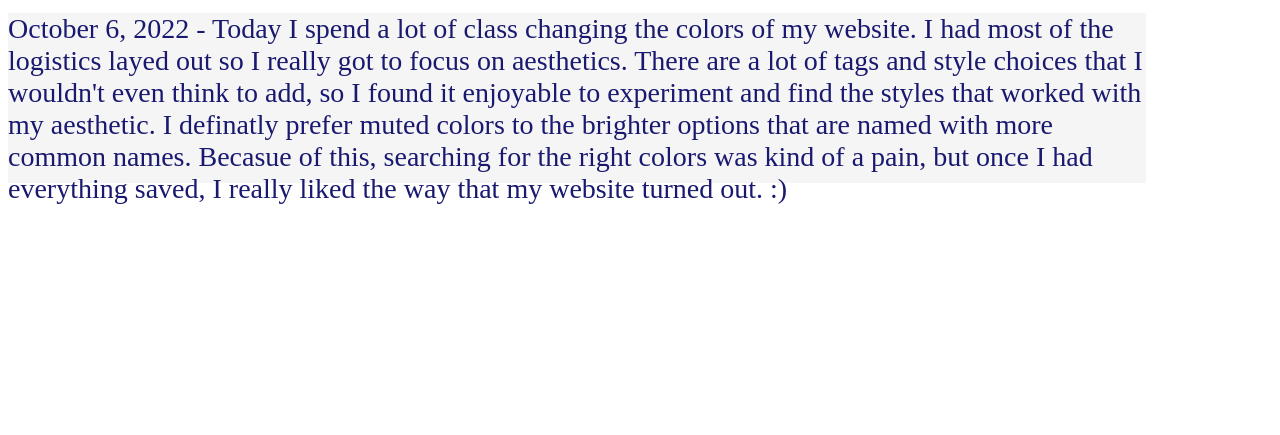
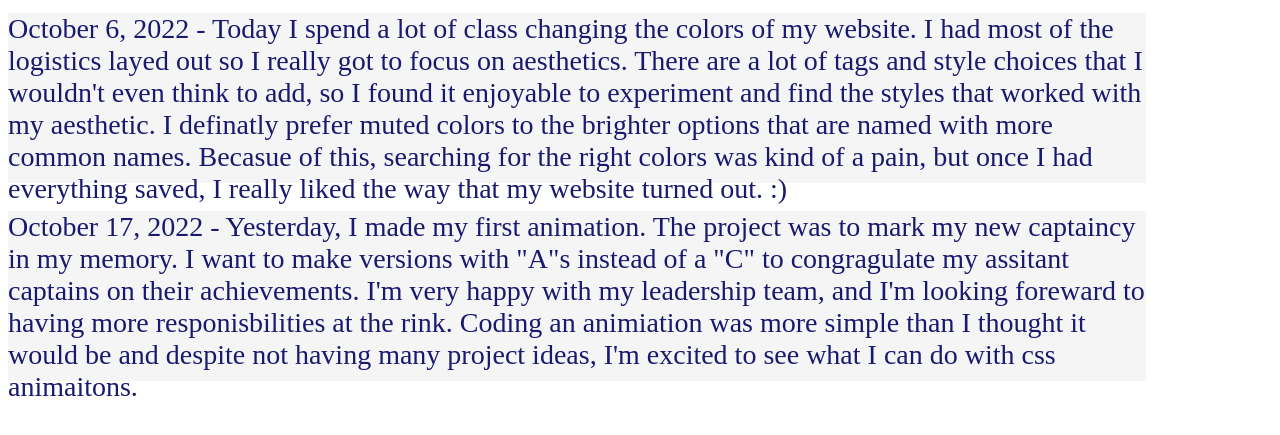
Before and after one commit to c25jk1/c25jk1.github.io, a plain HTML site: page journal.html in a window 1280 px wide. Shown: the part 123-558 px from the top of the page. Drawn offline with Linux system fonts and the light colour scheme.

Commit message:
journal 1

```diff
--- a/journal.html
+++ b/journal.html
@@ -40,6 +40,16 @@
 			font-size: 28px;
 
 		}
+		#writing2{
+			margin-top: 10px;
+			height: 170px;
+			width: 90%;
+			align-self: center;
+			background-color: whitesmoke;
+			color: midnightblue;
+			font-size: 28px;
+
+		}
 	</style>
 </head>
 <body>
@@ -53,6 +63,9 @@
 	<div id="writing1">
 		<p> October 6, 2022 - Today I spend a lot of class changing the colors of my website. I had most of the logistics layed out so I really got to focus on aesthetics. There are a lot of tags and style choices that I wouldn't even think to add, so I found it enjoyable to experiment and find the styles that worked with my aesthetic. I definatly prefer muted colors to the brighter options that are named with more common names. Becasue of this, searching for the right colors was kind of a pain, but once I had everything saved, I really liked the way that my website turned out. :) </p>
 	</div>
+	<div id="writing2">
+		<p> October 17, 2022 - Yesterday, I made my first animation. The project was to mark my new captaincy in my memory. I want to make versions with "A"s instead of a "C" to congragulate my assitant captains on their achievements. I'm very happy with my leadership team, and I'm looking foreward to having more responisbilities at the rink. Coding an animiation was more simple than I thought it would be and despite not having many project ideas, I'm excited to see what I can do with css animaitons. </p>
+	</div>
 
 </body>
 </html>
```
Also changed, not shown: experiment.html (added).
